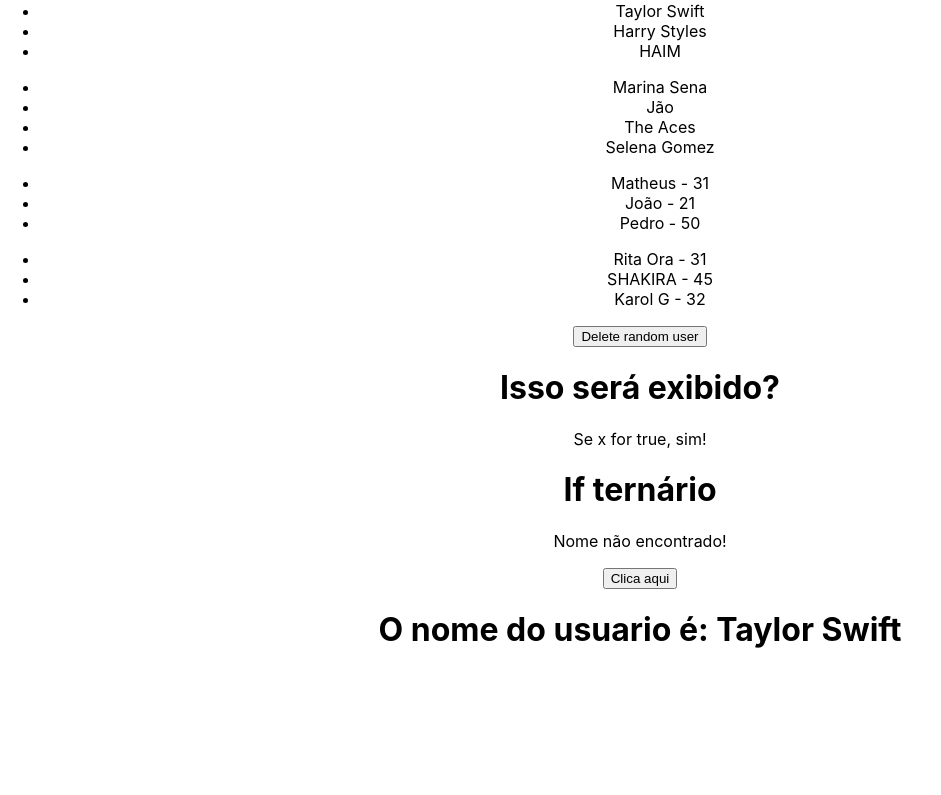
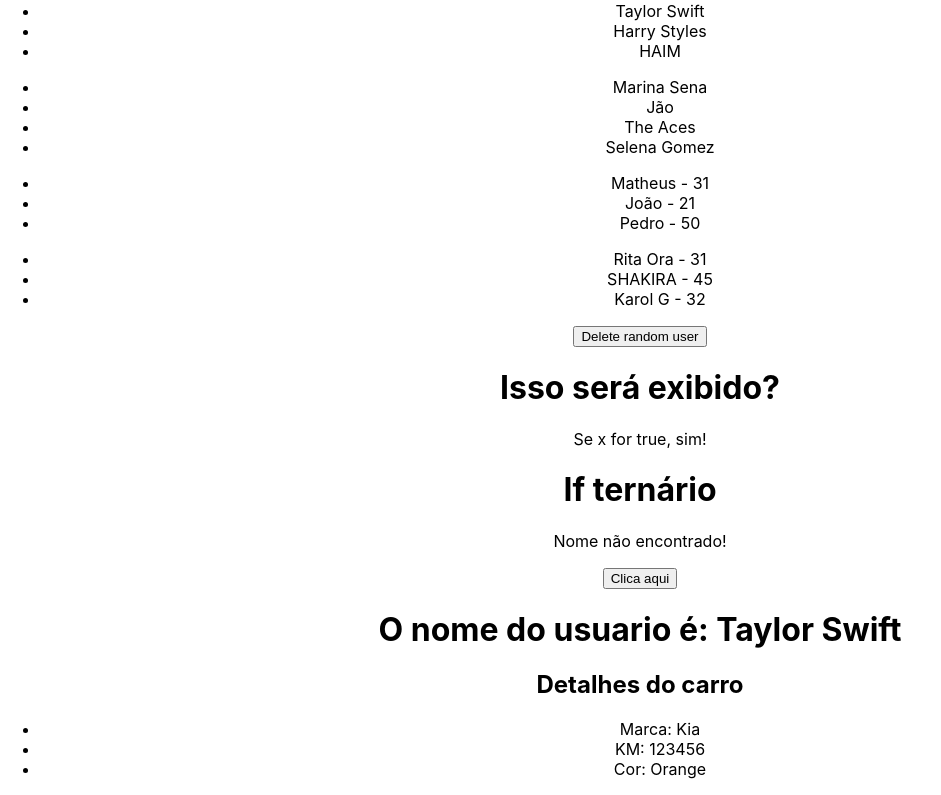
Before and after one commit to studiesofdan/mb-react-zero-a-maestria, a React (Create React App) app in the folder avancando-em-react/: page / in a window 1280 px wide. Shown: the part 1553-2348 px from the top of the page, without its empty margins (0-941 px from the left). Before the commit the page ends 2223 px from the top, so only its background shows below. Built offline with nearby package versions, Linux system fonts and the light colour scheme.

Commit message:
(RZM) Avançando em react: Destructuring em props

```diff
--- a/avancando-em-react/src/App.js
+++ b/avancando-em-react/src/App.js
@@ -10,6 +10,7 @@ import PreviousState from './components/PreviousState';
 import ConditionalRender from './components/ConditionalRender';
 import IfElse from './components/IfElse';
 import ShowUsername from './components/ShowUsername';
+import CarDetails from './components/CarDetails';
 
 function App() {
   const name = "Taylor Swift"
@@ -37,6 +38,7 @@ function App() {
       <ConditionalRender />
       <IfElse />
       <ShowUsername name={userName} />
+      <CarDetails brand="Kia" km={123456} color="Orange" />
     </div>
   );
 }
--- /dev/null
+++ b/avancando-em-react/src/components/CarDetails.js
@@ -0,0 +1,12 @@
+export default function CarDetails({ brand, km, color }) {
+  return (
+    <div>
+        <h2>Detalhes do carro</h2>
+        <ul>
+            <li>Marca: {brand}</li>
+            <li>KM: {km}</li>
+            <li>Cor: {color}</li>
+        </ul>
+    </div>
+  )
+}
```
